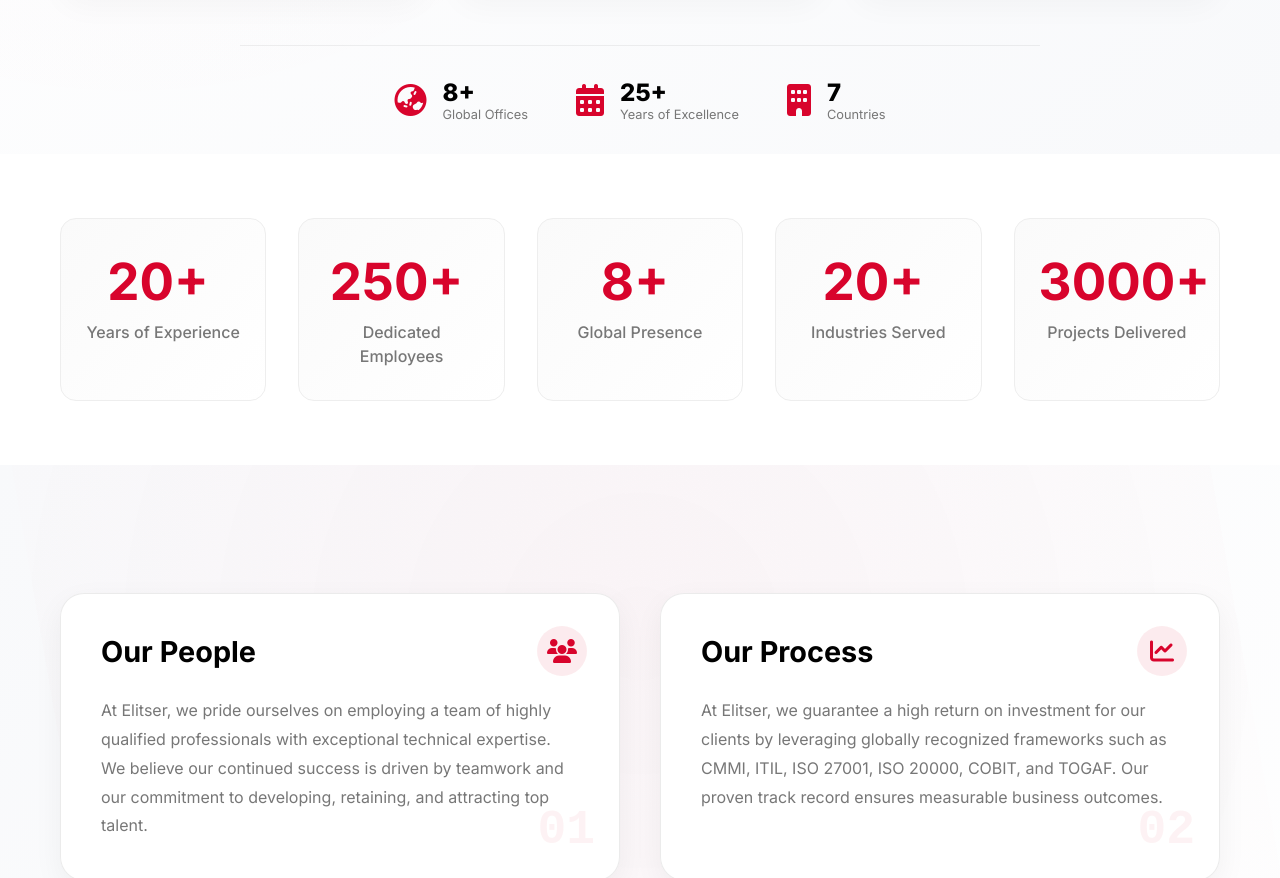
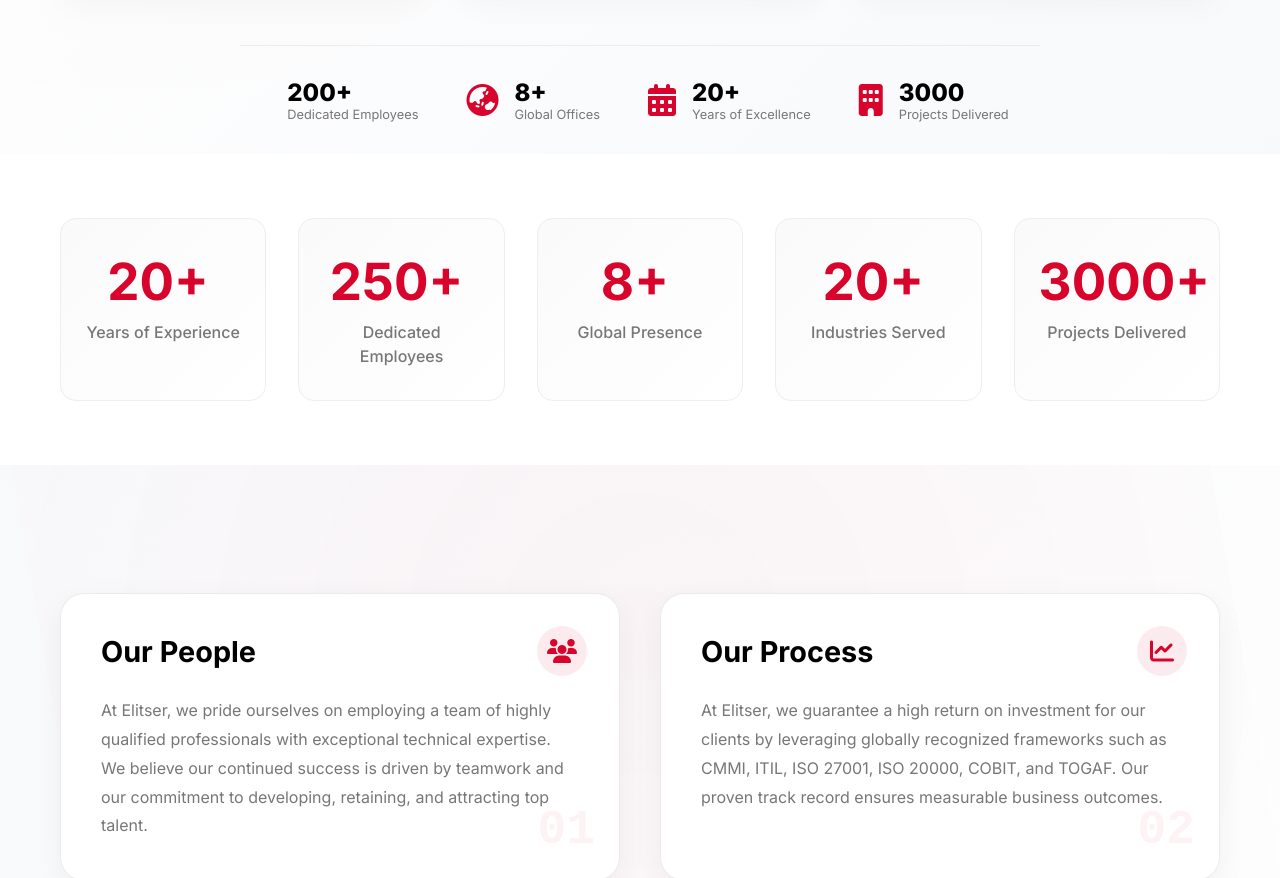
Before and after one commit to Grey-Hat-Guy/Elitser-webapp, a plain HTML site: page about.html in a window 1280 px wide. Shown: the part 1613-2491 px from the top of the page. Drawn offline with Linux system fonts and the light colour scheme.

Commit message:
Update about.html

```diff
--- a/about.html
+++ b/about.html
@@ -170,6 +170,13 @@
 
           <div class="global-presence">
             <div class="presence-item">
+              <i class="fas fa-people"></i>
+              <div>
+                <span class="presence-number">200+</span>
+                <span class="presence-label">Dedicated Employees</span>
+              </div>
+            </div>
+            <div class="presence-item">
               <i class="fas fa-globe-asia"></i>
               <div>
                 <span class="presence-number">8+</span>
@@ -179,15 +186,15 @@
             <div class="presence-item">
               <i class="fas fa-calendar-alt"></i>
               <div>
-                <span class="presence-number">25+</span>
+                <span class="presence-number">20+</span>
                 <span class="presence-label">Years of Excellence</span>
               </div>
             </div>
             <div class="presence-item">
               <i class="fas fa-building"></i>
               <div>
-                <span class="presence-number">7</span>
-                <span class="presence-label">Countries</span>
+                <span class="presence-number">3000</span>
+                <span class="presence-label">Projects Delivered</span>
               </div>
             </div>
           </div>
```
